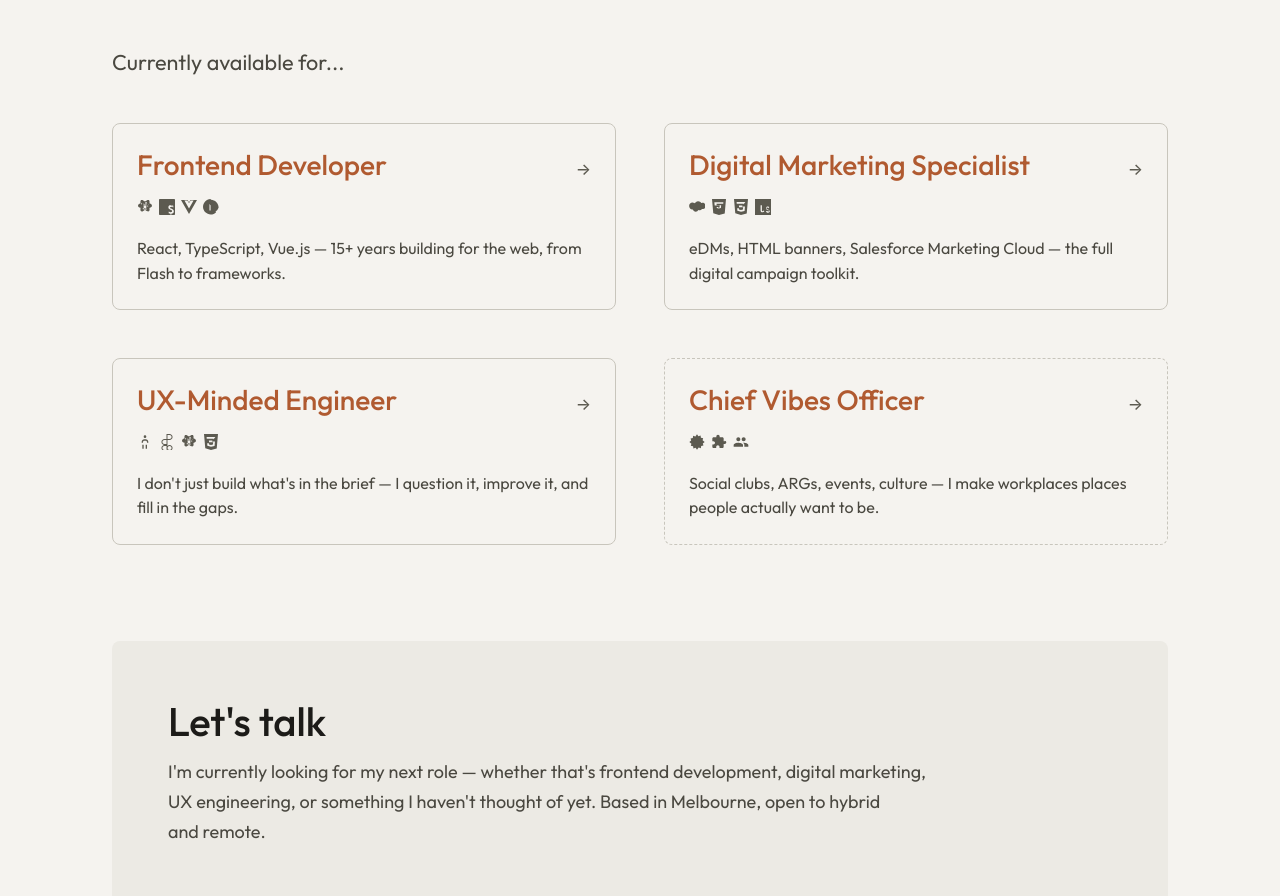
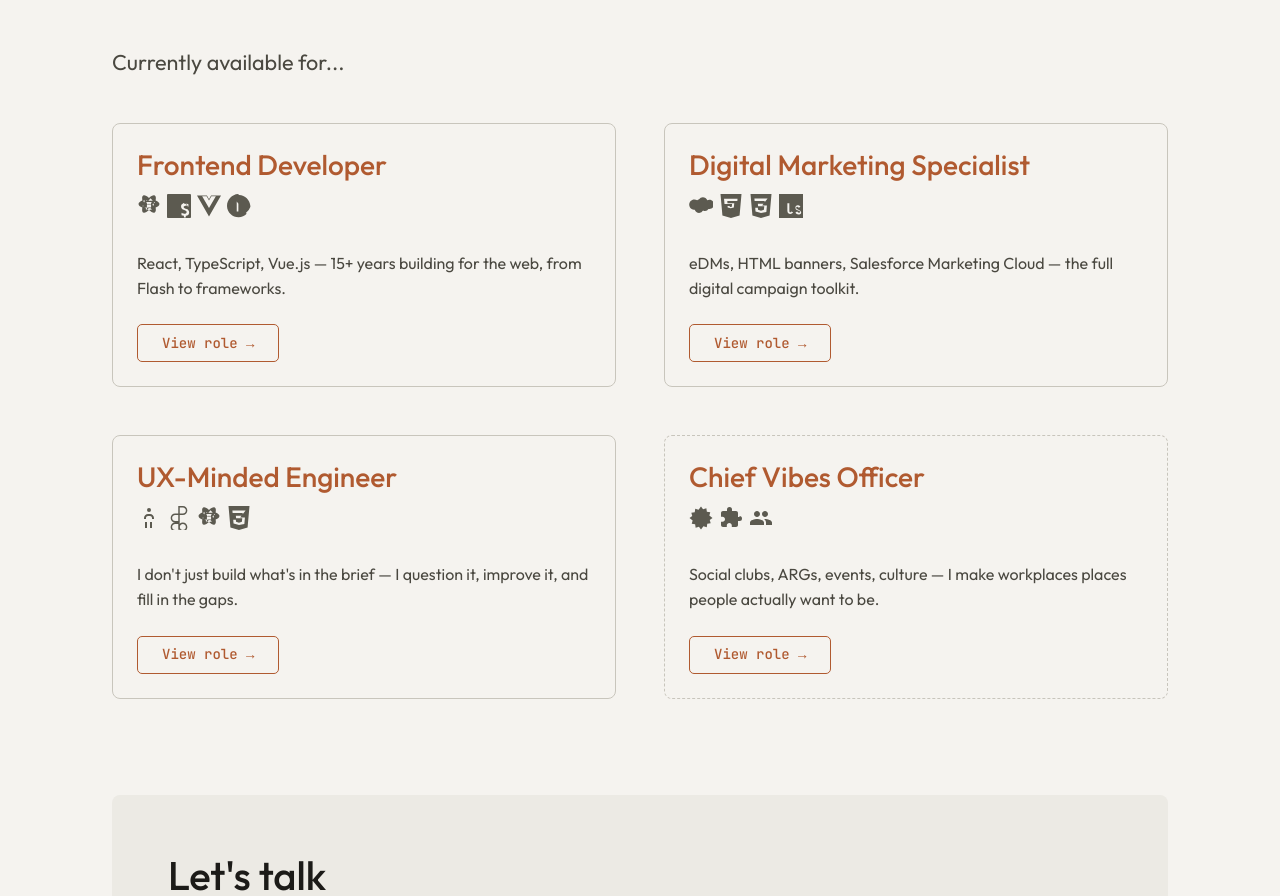
Before and after one commit to dnapoleoni/cv-portfolio-2026, a Next.js app: page / in a window 1280 px wide. Shown: the part 600-1496 px from the top of the page. Built offline with nearby package versions, Linux system fonts and the light colour scheme.

Commit message:
role card tweak, new cta to indicate the user should click

```diff
--- a/app/globals.css
+++ b/app/globals.css
@@ -558,6 +558,7 @@ span.site-wordmark {
   display: flex;
   flex-direction: column;
   width: 100%;
+  gap: 24px;
   padding: var(--space-md);
   border: 1px solid var(--color-border);
   border-radius: 8px;
@@ -586,7 +587,6 @@ span.site-wordmark {
   display: flex;
   flex-direction: column;
   gap: var(--space-sm);
-  margin-bottom: var(--space-sm);
 }
 
 .role-card-title {
@@ -618,6 +618,27 @@ span.site-wordmark {
   color: var(--color-text-secondary);
   line-height: 1.55;
   flex: 1;
+}
+
+.role-card-cta {
+  display: inline-block;
+  align-self: flex-start;
+  margin-top: auto;
+  padding: var(--space-xs) var(--space-md);
+  font-family: var(--font-mono);
+  font-size: var(--text-xs);
+  font-weight: 500;
+  color: var(--color-accent);
+  border: 1px solid var(--color-accent);
+  border-radius: 5px;
+  transition:
+    background var(--duration-fast) var(--ease-out),
+    color var(--duration-fast) var(--ease-out);
+}
+
+.role-card:hover .role-card-cta {
+  background: var(--color-accent);
+  color: var(--color-bg);
 }
 
 .role-card--vibes {
--- a/components/RoleCard.tsx
+++ b/components/RoleCard.tsx
@@ -14,15 +14,13 @@ export function RoleCard({ role }: RoleCardProps) {
         className={`role-card${role.variant === 'vibes' ? ' role-card--vibes' : ''}`}
       >
         <div className="role-card-header">
-          <h3 className="role-card-title">
-            {role.title}
-            <span className="role-card-arrow" aria-hidden="true">
-              →
-            </span>
-          </h3>
-          <TechIconRow icons={role.icons} size={16} />
+          <h3 className="role-card-title">{role.title}</h3>
+          <TechIconRow icons={role.icons} size={24} />
         </div>
         <p className="role-card-desc">{role.shortDesc}</p>
+        <span className="role-card-cta" aria-hidden="true">
+          View role →
+        </span>
       </Link>
     </li>
   );
```
